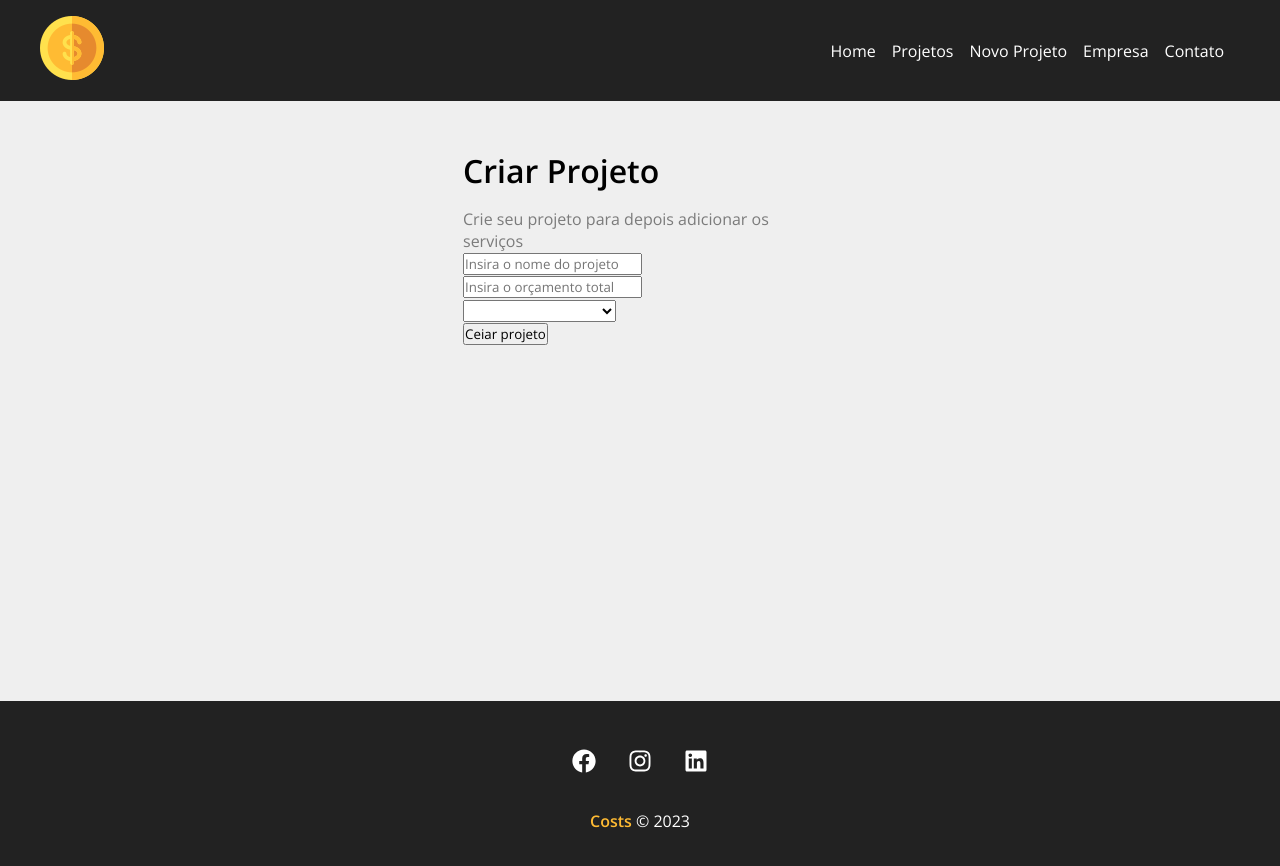
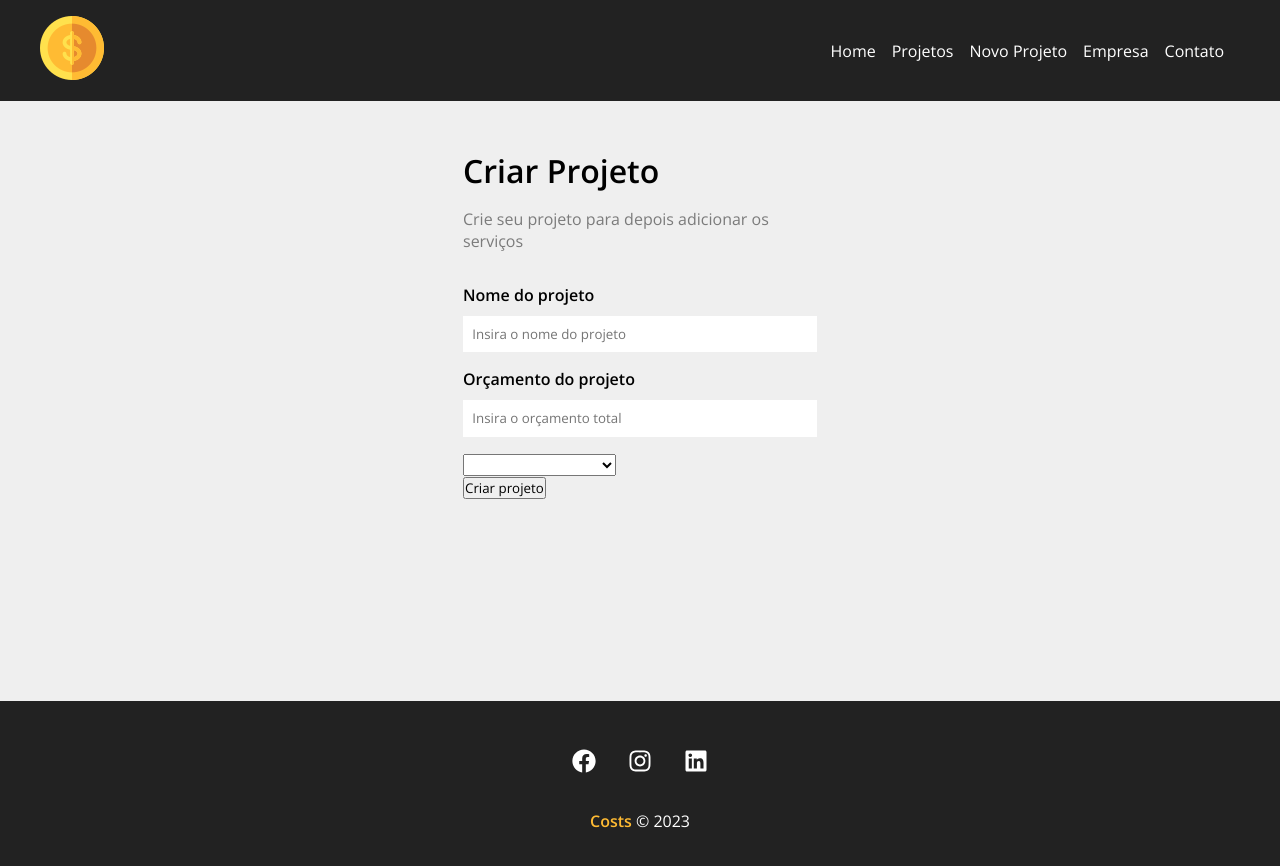
Before and after one commit to oitoquatro/Costs, a React (Create React App) app: page /NewProject in a window 1280 px wide. Shown: the top 866 px of the page. Built offline with nearby package versions, Linux system fonts and the light colour scheme; a web font is replaced by a local one.

Commit message:
Costs
Melhorias no Formulário

```diff
--- /dev/null
+++ b/src/components/form/input.js
@@ -0,0 +1,18 @@
+import styles from './input.module.css'
+
+function input({ type, text, name, placeholder, handleOnChange, value }) {
+  return (
+    <div className={styles.form_control}>
+      <label htmlFor={name}>{text}</label>
+      <input
+      type={type}
+      name={name}
+      id={name}
+      placeholder={placeholder}
+      onChange={handleOnChange}
+      value={value} />
+    </div>
+  )
+}
+
+export default input
--- /dev/null
+++ b/src/components/form/input.module.css
@@ -0,0 +1,20 @@
+.form_control {
+  display: flex;
+  flex-direction: column;
+  margin-bottom: 1em;
+}
+
+.form_control label {
+  margin-bottom: .6em;
+  font-weight: bold;
+}
+
+.form_control input {
+  padding: .7em;
+  border-radius: 0;
+  border: none;
+}
+
+.form_control input::placeholder {
+  columns: #7b7b7b;
+}
--- a/src/components/project/ProjectForm.js
+++ b/src/components/project/ProjectForm.js
@@ -1,11 +1,22 @@
+import Input from '../form/input'
+import styles from './ProjectForm.module.css'
+
 function ProjectForm() {
   return (
-    <form>
+    <form className={styles.form}>
       <div>
-        <input type="text" placeholder="Insira o nome do projeto" />
+        <Input
+          type="text"
+          text="Nome do projeto"
+          name="name"
+          placeholder="Insira o nome do projeto" />
       </div>
       <div>
-        <input type="number" placeholder="Insira o orçamento total" />
+      <Input
+          type="number"
+          text="Orçamento do projeto"
+          name="budget"
+          placeholder="Insira o orçamento total" />
       </div>
       <div>
         <select name="category_id">
@@ -13,7 +24,7 @@
         </select>
       </div>
       <div>
-        <input type="submit" value="Ceiar projeto" />
+        <input type="submit" value="Criar projeto" />
       </div>
     </form>
   )
--- /dev/null
+++ b/src/components/project/ProjectForm.module.css
@@ -0,0 +1,4 @@
+.form {
+  width: 100%;
+  margin: 2em 0;
+}
```
